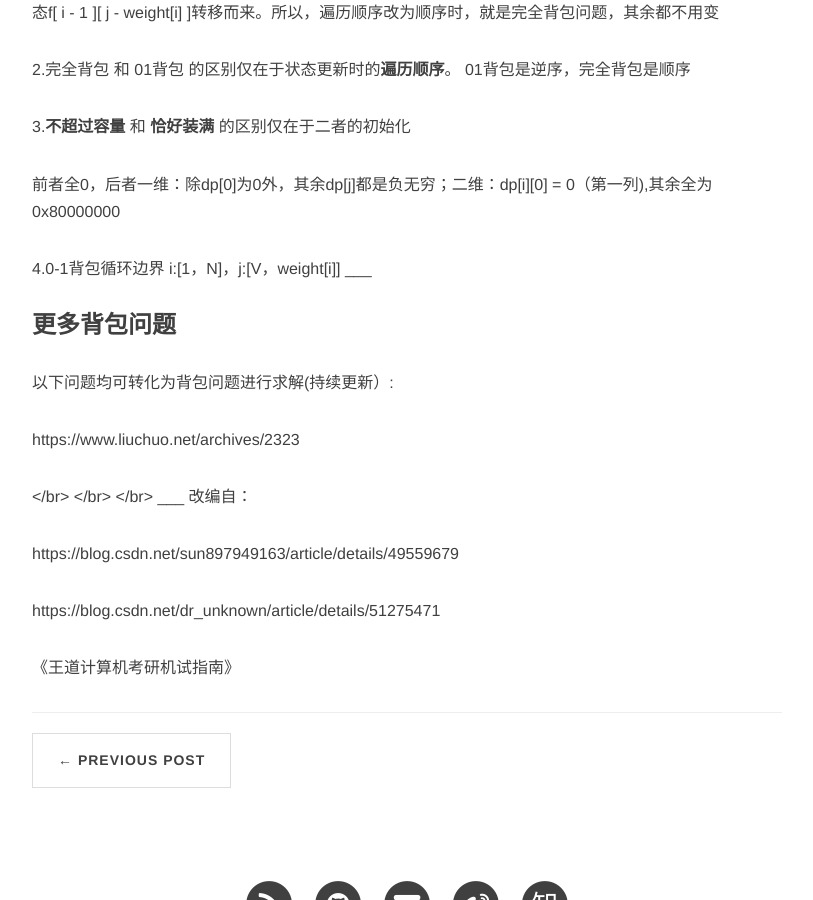
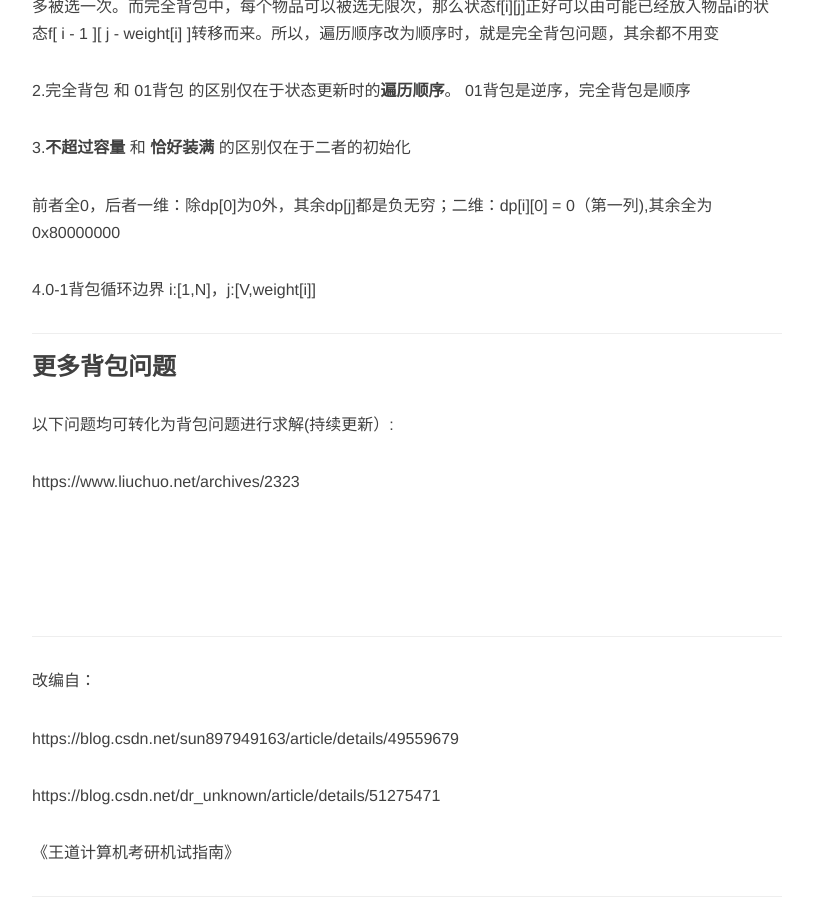
Before and after one commit to Apiao-1/Apiao_blog.io, a Jekyll site: the page built from _posts/2018-08-17-背包问题总结【01，恰好_不超过，完全，多重，路径记录，应用】.md, in a window 1280 px wide and 900 px high, scrolled down 4229 px. Shown: the whole window, without its empty margins (233-1046 px from the left). Built offline with Jekyll 4.4.1, drawn with Linux system fonts in a browser that asks for light colours; nearby versions of some CDN libraries; comment, search, counter and statistics services are not loaded; some of the changed text lies outside the part shown.

Commit message:
update article

````diff
--- a/_posts/2018-08-17-背包问题总结【01，恰好_不超过，完全，多重，路径记录，应用】.md
+++ b/_posts/2018-08-17-背包问题总结【01，恰好_不超过，完全，多重，路径记录，应用】.md
@@ -37,6 +37,9 @@ for（i=1;i<=n;i++）{
 ```
 
 dp[V]即为最大的价值
+
+
+
 ___
 
 ##### 2.恰好装满时
@@ -166,7 +169,10 @@ ___
 
 前者全0，后者一维：除dp[0]为0外，其余dp[j]都是负无穷；二维：dp\[i][0] = 0（第一列),其余全为0x80000000
 
-4.0-1背包循环边界  i:[1，N]，j:[V，weight[i]]
+4.0-1背包循环边界  i:[1,N]，j:[V,weight[i]]
+
+
+
 ___
 
 ### 更多背包问题
@@ -176,9 +182,12 @@ https://www.liuchuo.net/archives/2323
 
 
 
-</br>
-</br>
-</br>
+<br>
+<br>
+<br>
+
+
+
 ___
 改编自：
 
````
